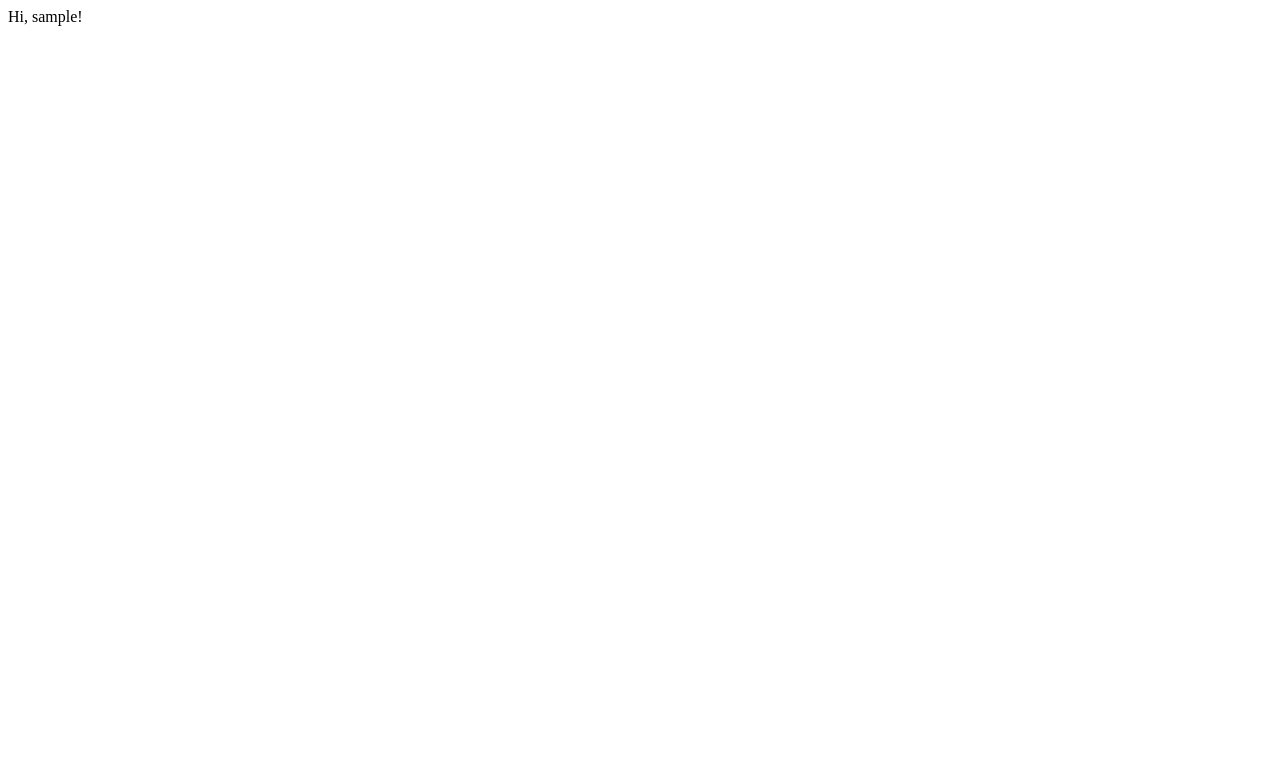
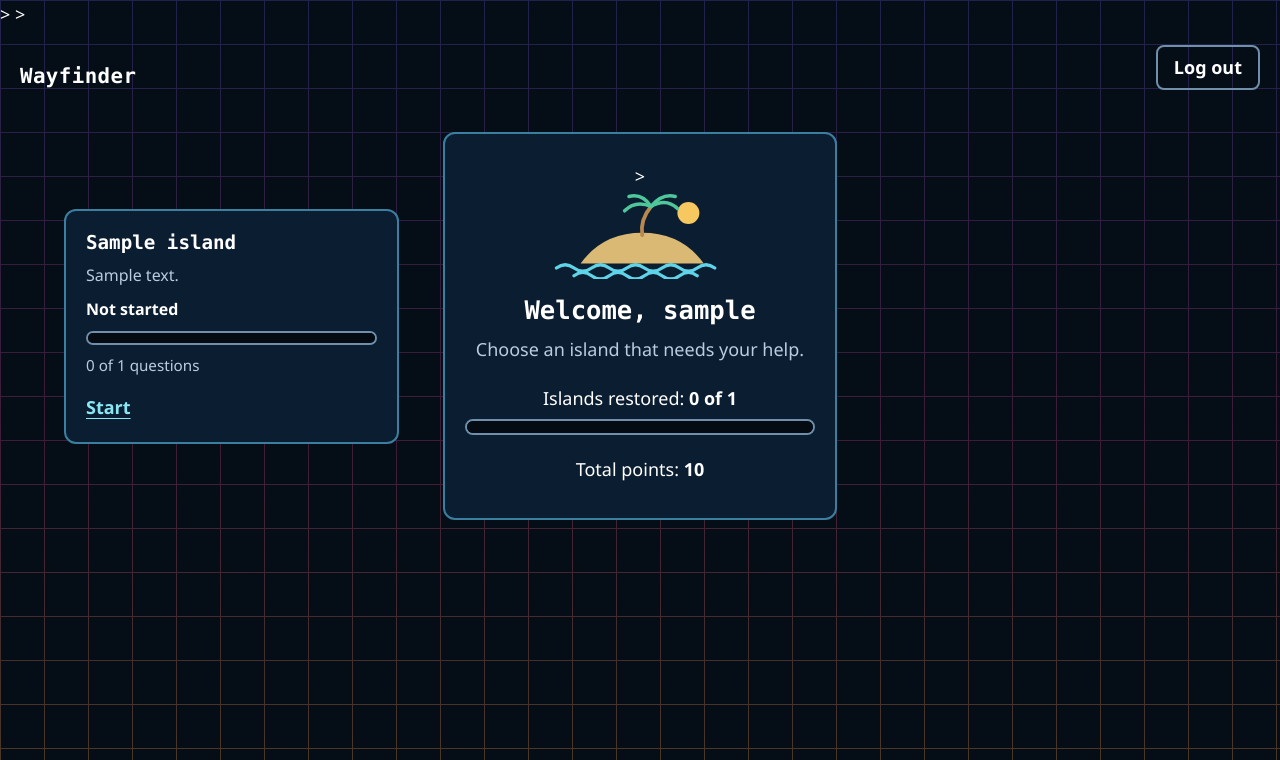
Before and after one commit to sgjohanneman-star/congressional-app, a Flask app: page / in a window 1280 px wide. Before the commit the part shown is almost empty. Shown: the top 760 px of the page. Run offline with Flask 3, Linux system fonts and the light colour scheme; the visitor is signed in with stand-in values (Sample User, id 1); tables that the repository leaves empty hold one stand-in row (values such as "Sample post"); some libraries are stand-ins or nearby versions.

Commit message:
Milestone: 4 Updated hub to show all data with decay for continual progress.

```diff
--- a/Static/style.css
+++ b/Static/style.css
@@ -390,3 +390,96 @@ a.btn {
   text-align: center;
   font-size: 1.25rem;
 }
+
+/* =====================================================
+   Hub (home island with the other islands around it)
+   ===================================================== */
+.hub {
+  width: min(100% - 2rem, 72rem);
+  margin: 0.5rem auto 3rem;
+}
+
+.map {
+  display: grid;
+  gap: 1.25rem;
+}
+
+.home {
+  padding: 1.75rem 1.25rem;
+  text-align: center;
+  background: var(--panel);
+  border: 2px solid var(--edge);
+  border-radius: 12px;
+}
+.home .island { width: 11rem; }
+.home h1 { font-size: 1.6rem; overflow-wrap: anywhere; }
+.home .lead { margin-bottom: 1.25rem; }
+.home-stat { margin: 0 0 0.4rem; }
+.home .meter { max-width: 22rem; margin: 0.4rem auto 1.25rem; }
+
+.island-list {
+  list-style: none;
+  margin: 0;
+  padding: 0;
+  display: grid;
+  gap: 1.25rem;
+  align-content: center;
+}
+
+/* tablets: home island on top, the two island lists side by side */
+@media (min-width: 40rem) and (max-width: 61.99rem) {
+  .map { grid-template-columns: 1fr 1fr; }
+  .home { grid-column: 1 / -1; }
+}
+
+/* wide screens: one column of islands on each side of the home island */
+@media (min-width: 62rem) {
+  .map {
+    grid-template-columns: minmax(0, 1fr) minmax(0, 1.1fr) minmax(0, 1fr);
+    align-items: center;
+  }
+  .island-list.left  { grid-column: 1; grid-row: 1; }
+  .home              { grid-column: 2; grid-row: 1; }
+  .island-list.right { grid-column: 3; grid-row: 1; }
+
+  /* nudge the top and bottom cards inward so the islands curve around the home island */
+  .island-list.left  li:nth-child(odd) { margin-right: 1.5rem; }
+  .island-list.right li:nth-child(odd) { margin-left: 1.5rem; }
+}
+
+.island-card {
+  display: flex;
+  flex-direction: column;
+  gap: 0.5rem;
+  height: 100%;
+  padding: 1.25rem;
+  color: var(--text);
+  font-weight: 400;
+  text-decoration: none;
+  background: var(--panel);
+  border: 2px solid var(--edge);
+  border-radius: 12px;
+}
+.island-card:hover { border-color: #ffffff; }
+.island-card h2 {
+  margin: 0;
+  font-family: var(--mono);
+  font-size: 1.2rem;
+  line-height: 1.3;
+}
+.island-card p { margin: 0; font-size: 1rem; color: var(--muted); }
+.island-card .status { font-weight: 700; color: var(--text); }
+.island-card .count { font-size: 0.95rem; }
+.island-card .meter { height: 0.9rem; margin-bottom: 0; }
+.island-card .cta {
+  margin-top: auto;
+  padding-top: 0.5rem;
+  font-weight: 700;
+  color: var(--link);
+  text-decoration: underline;
+  text-underline-offset: 0.2em;
+}
+
+.island-card.in_progress { border-color: var(--cyan); }
+.island-card.completed   { border-color: var(--ok-edge); }
+.island-card.completed .status { color: var(--ok); }
--- /dev/null
+++ b/Templates/hub.html
@@ -0,0 +1,61 @@
+<!-- Not written by developers, generated and refined by/with AI -->>
+{% extends "base.html" %}
+{% block title %}Your islands{% endblock %}
+
+{% macro island_card(isl) %}
+<li>
+  <a class="island-card {{ isl.status }}" href="{{ url_for('island_question', slot=isl.slot) }}">
+    <h2>{{ isl.name }}</h2>
+    <p>{{ isl.description }}</p>
+    <p class="status">
+      {% if isl.status == 'completed' %}<span aria-hidden="true">✓</span> Restored
+      {% elif isl.status == 'in_progress' %}In progress
+      {% else %}Not started{% endif %}
+    </p>
+    <progress class="meter" value="{{ isl.progress }}" max="{{ isl.total or 1 }}"
+              aria-label="Progress on {{ isl.name }}">{{ isl.progress }} of {{ isl.total }}</progress>
+    <p class="count">{{ isl.progress }} of {{ isl.total }} questions</p>
+    <span class="cta">
+      {% if isl.status == 'completed' %}Practice again
+      {% elif isl.status == 'in_progress' %}Continue
+      {% else %}Start{% endif %}
+    </span>
+  </a>
+</li>
+{% endmacro %}
+
+{% block content %}
+{% set count = islands | length %}
+{% set restored = islands | selectattr('status', 'equalto', 'completed') | list | length %}
+{% set half = (count / 2) | round(0, 'ceil') | int %}
+
+<div class="hub">
+  <div class="map">
+    <section class="home" aria-labelledby="hub-title">
+      {% include "_island.html" %}
+      <h1 id="hub-title">Welcome, {{ username }}</h1>
+      <p class="lead">Choose an island that needs your help.</p>
+
+      <p class="home-stat">Islands restored: <strong>{{ restored }} of {{ count }}</strong></p>
+      <progress class="meter" value="{{ restored }}" max="{{ count or 1 }}"
+                aria-label="Islands restored">{{ restored }} of {{ count }}</progress>
+
+      <p class="home-stat">Total points: <strong>{{ total_points }}</strong></p>
+    </section>
+
+    {% if islands %}
+    <ol class="island-list left" aria-label="Islands 1 to {{ half }}">
+      {% for isl in islands[:half] %}{{ island_card(isl) }}{% endfor %}
+    </ol>
+
+    {% if islands[half:] %}
+    <ol class="island-list right" aria-label="Islands {{ half + 1 }} to {{ count }}">
+      {% for isl in islands[half:] %}{{ island_card(isl) }}{% endfor %}
+    </ol>
+    {% endif %}
+    {% else %}
+    <p class="lead">No islands are available yet.</p>
+    {% endif %}
+  </div>
+</div>
+{% endblock %}
--- a/app.py
+++ b/app.py
@@ -14,6 +14,10 @@ from flask_limiter.util import get_remote_address
 
 
 load_dotenv()
+
+def today_utc():
+    return datetime.now(timezone.utc).date()
+
 
 app = Flask(__name__)
 limiter = Limiter(get_remote_address,app=app)
@@ -75,7 +79,7 @@ class UserIslandProgress(db.Model):
     island_id = db.Column(db.Integer,db.ForeignKey("island.id"), nullable=False)
     current_question_id = db.Column(db.Integer,db.ForeignKey("question.id"))
     progress = db.Column(db.Integer, nullable=False, default=0)
-    last_decay_date = db.Column(db.Date, default=date.today)
+    last_decay_date = db.Column(db.Date, default=today_utc)
     __table_args__ = (db.UniqueConstraint("user_id", "island_id", name="one_progress_per_user_and_island"),)
 
 class QuestionResult(db.Model):
@@ -105,12 +109,41 @@ def login_required(view):
         return view(*args, **kwargs)
     return wrapped
 
+def apply_decay(prog):
+    days_away = (today_utc() - prog.last_decay_date).days
+    if days_away > 0:
+        prog.progress = max(0,prog.progress-days_away)
+        prog.last_decay_date = today_utc()
+
+def island_status(progress, total):
+    if progress >= total:
+        return "completed"
+    if progress > 0:
+        return "in_progress"
+    return "not_started"
 
 
 @app.route("/")
 @login_required
 def hub():
-    return f"Hi, {g.user.username}!"
+    for island in Island.query.all():
+        prog = UserIslandProgress.query.filter_by(user_id=g.user.id, island_id=island.id).first_or_404()
+        apply_decay(prog)
+    rows = (db.session.query(UserIslandProgress, Island).join(Island, UserIslandProgress.island_id == Island.id).filter(UserIslandProgress.user_id == g.user.id).order_by(Island.slot).all())
+    islands = []
+    for prog, island in rows:
+        total = len(island.questions)
+        islands.append({
+            "slot": island.slot,
+            "name": island.name,
+        "description": island.description,
+        "progress": prog.progress,
+        "total": total,
+        "status": island_status(prog.progress, total),
+        })
+    db.session.commit()
+
+    return render_template("hub.html", username=g.user.username,total_points=g.user.total_points, islands=islands)
 
 
 @app.route("/register", methods=["GET","POST"])
@@ -201,6 +234,8 @@ def pick_question(user_id, island):
 def island_question(slot):
     island = Island.query.filter_by(slot=slot).first_or_404()
     prog = UserIslandProgress.query.filter_by(user_id=g.user.id, island_id=island.id).first_or_404()
+    apply_decay(prog)
+    db.session.commit()
     total = len(island.questions)
     if prog.current_question_id is None:
         prog.current_question_id = pick_question(g.user.id, island).id
```
Also changed, not shown: set_decay.py (added, +39 -0 lines).
